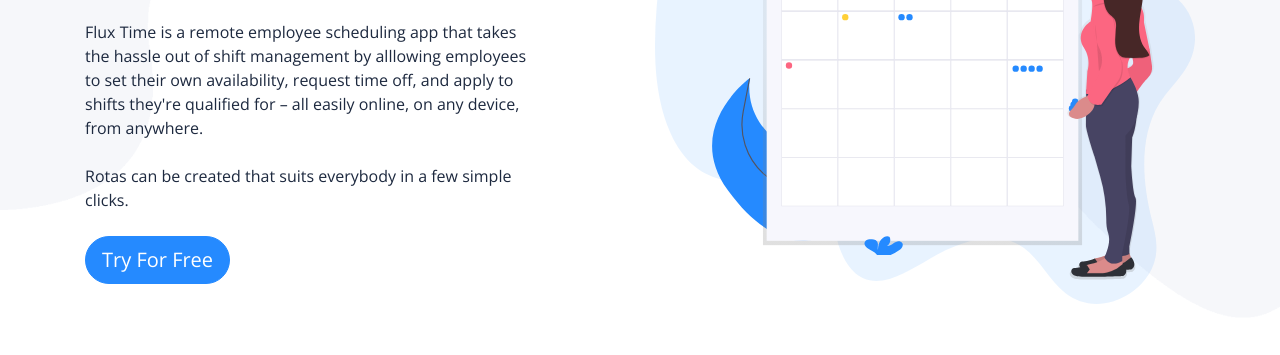
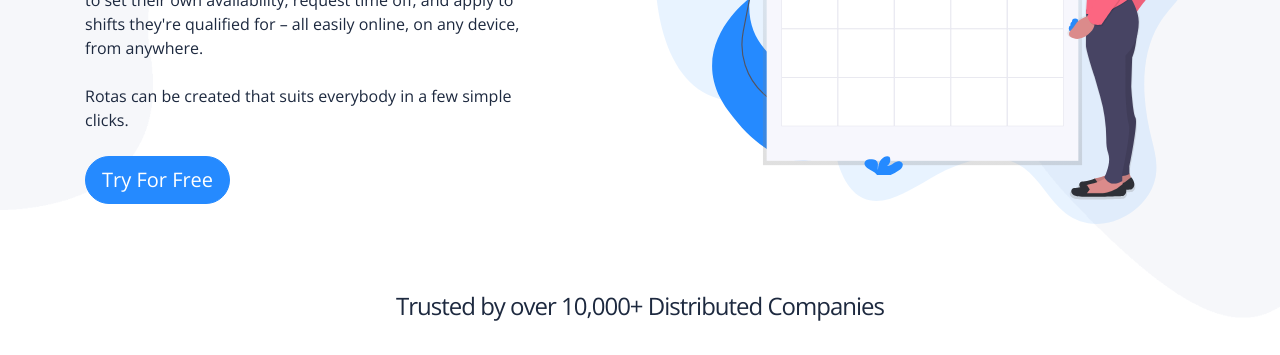
Before and after one commit to Code-Institute-Submissions/flux-time, a plain HTML site: page index.html in a window 1280 px wide. Shown: the part 412-767 px from the top of the page. Drawn offline with nearby package versions, Linux system fonts and the light colour scheme.

Commit message:
style: delete padding from sections

```diff
--- a/assets/css/style.css
+++ b/assets/css/style.css
@@ -73,10 +73,6 @@ body,
     max-width: 6.25rem;
 }
 
-section {
-    padding: 5rem 0;
-}
-
 .pricing-card {
     border-radius: 20px;
 }
```
